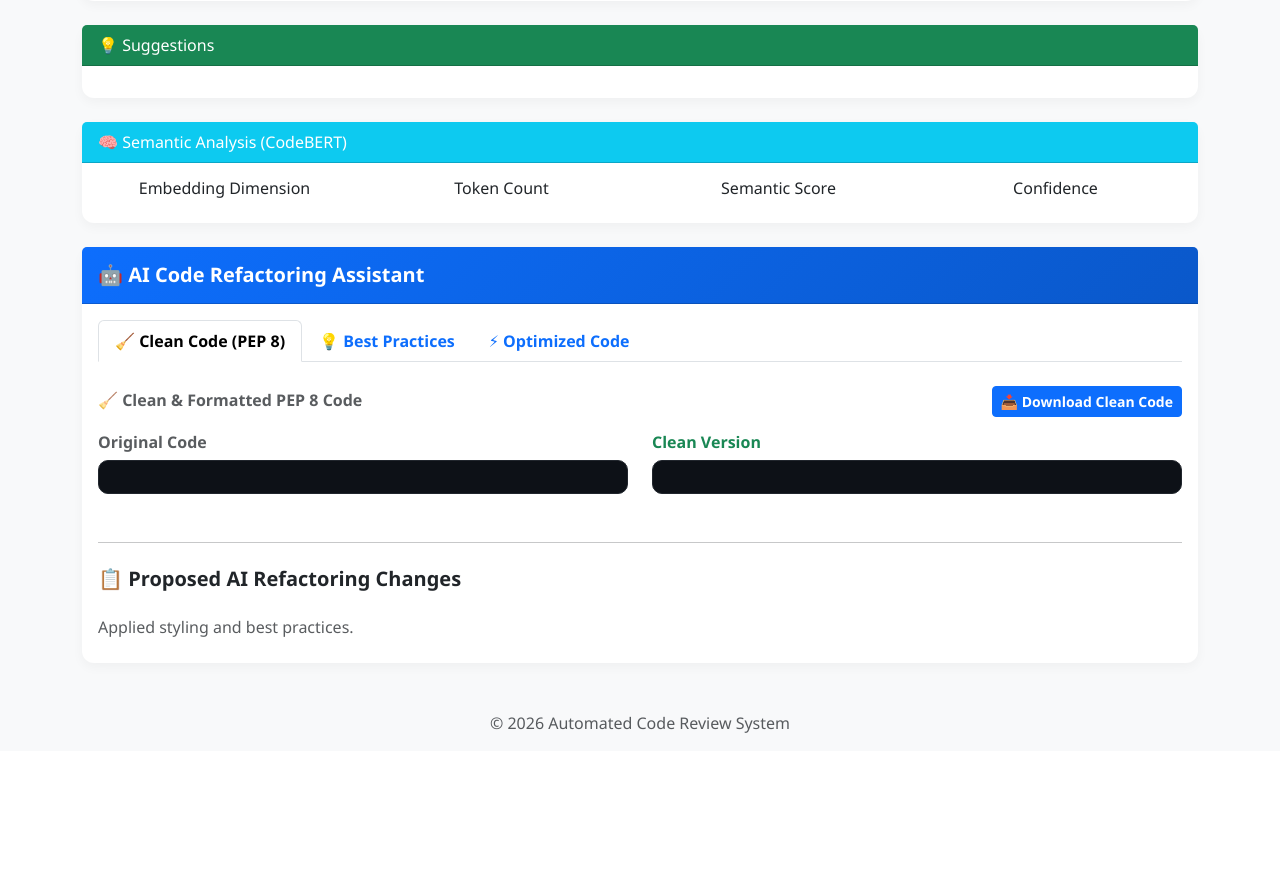
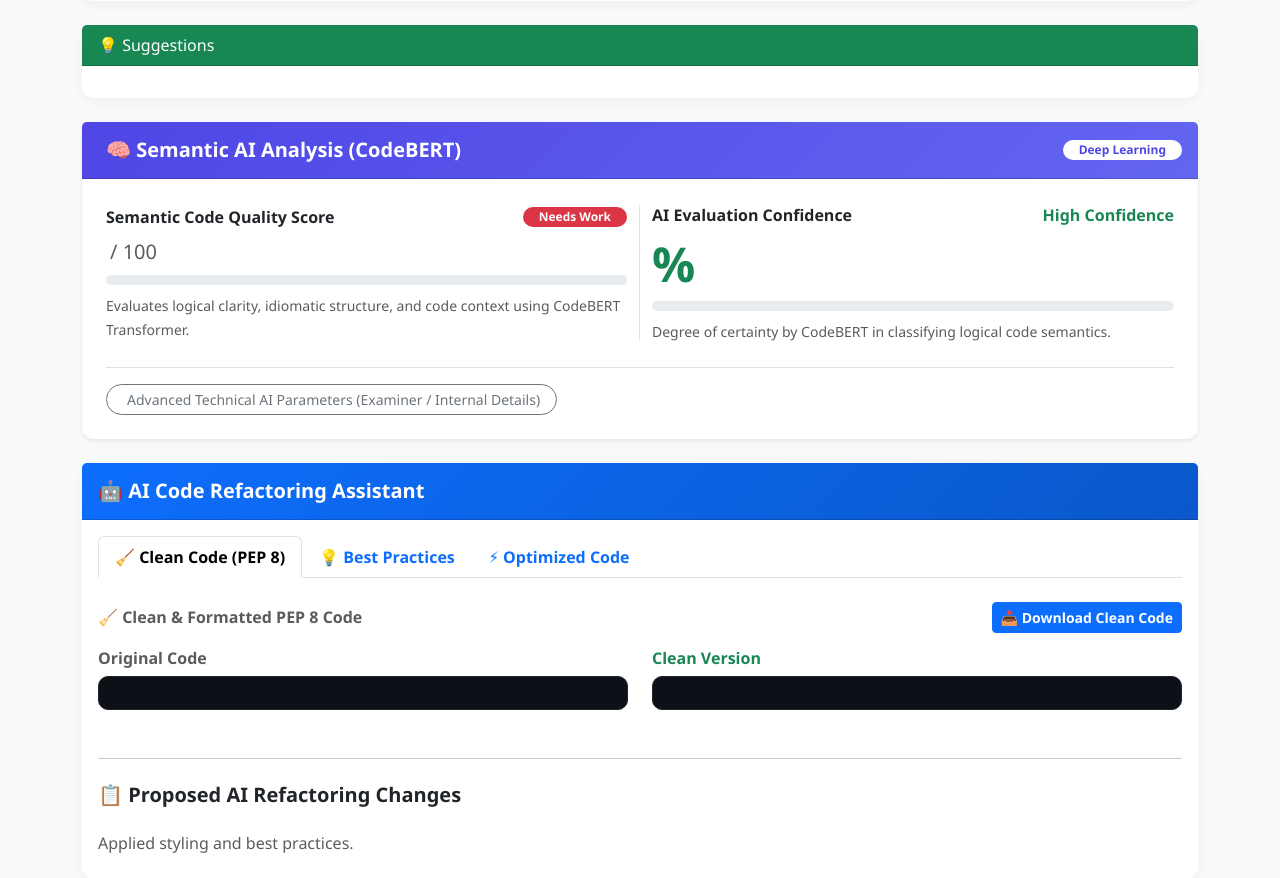
Before and after one commit to adityapatel2202/Automated-Code-Review-System, a Flask app: template app/templates/reports/result.html in a window 1280 px wide. Shown: the part 1492-2370 px from the top of the page. Before the commit the page ends 2225 px from the top, so only its background shows below. Run offline with Flask 3, Linux system fonts and the light colour scheme; the template is opened without the code that fills it, so the values that code supplies are empty; some libraries are stand-ins or nearby versions.

Commit message:
style: enhance Semantic Analysis UI with user-friendly score gauges and collapsible technical details

```diff
--- a/app/templates/reports/result.html
+++ b/app/templates/reports/result.html
@@ -312,62 +312,78 @@ Analysis Result
 
 </div>
 
-<!-- Semantic Analysis -->
-
-<div class="card dashboard-card mt-4">
-
-    <div class="card-header bg-info text-white">
-        🧠 Semantic Analysis (CodeBERT)
+<!-- Semantic Analysis (CodeBERT) -->
+<div class="card dashboard-card mt-4 shadow-sm border-0">
+    <div class="card-header text-white d-flex align-items-center justify-content-between py-3" style="background: linear-gradient(135deg, #4f46e5 0%, #6366f1 100%);">
+        <h5 class="mb-0 fw-bold"><i class="bi bi-brain me-2"></i>🧠 Semantic AI Analysis (CodeBERT)</h5>
+        <span class="badge bg-white text-indigo rounded-pill px-3 py-1 fw-semibold" style="color: #4f46e5;">Deep Learning</span>
     </div>
 
-    <div class="card-body">
-
-        <div class="row text-center">
-
-            <div class="col-md-3">
-
-                <h6>Embedding Dimension</h6>
-
-                <h3 class="text-primary">
-                    {{ result.semantic_analysis.embedding_dimension }}
-                </h3>
-
+    <div class="card-body p-4">
+        <div class="row align-items-center g-4">
+            <!-- Left: Semantic Quality Score Gauge -->
+            <div class="col-md-6 border-end">
+                <div class="d-flex align-items-center justify-content-between mb-2">
+                    <span class="fw-bold text-dark fs-6">Semantic Code Quality Score</span>
+                    <span class="badge {% if result.semantic_analysis.semantic_score >= 80 %}bg-success{% elif result.semantic_analysis.semantic_score >= 65 %}bg-primary{% elif result.semantic_analysis.semantic_score >= 50 %}bg-warning text-dark{% else %}bg-danger{% endif %} rounded-pill px-3 py-1">
+                        {% if result.semantic_analysis.semantic_score >= 80 %}Excellent{% elif result.semantic_analysis.semantic_score >= 65 %}Good Quality{% elif result.semantic_analysis.semantic_score >= 50 %}Average Quality{% else %}Needs Work{% endif %}
+                    </span>
+                </div>
+                <div class="d-flex align-items-baseline mb-2">
+                    <span class="display-5 fw-bold text-indigo" style="color: #4f46e5;">{{ result.semantic_analysis.semantic_score }}</span>
+                    <span class="text-muted fs-5 ms-1">/ 100</span>
+                </div>
+                <div class="progress rounded-pill mb-2" style="height: 10px;">
+                    <div class="progress-bar progress-bar-striped progress-bar-animated" role="progressbar"
+                         style="width: {{ result.semantic_analysis.semantic_score }}%; background-color: #4f46e5;"
+                         aria-valuenow="{{ result.semantic_analysis.semantic_score }}" aria-valuemin="0" aria-valuemax="100"></div>
+                </div>
+                <small class="text-muted">Evaluates logical clarity, idiomatic structure, and code context using CodeBERT Transformer.</small>
             </div>
 
-            <div class="col-md-3">
+            <!-- Right: AI Model Confidence -->
+            <div class="col-md-6">
+                <div class="d-flex align-items-center justify-content-between mb-2">
+                    <span class="fw-bold text-dark fs-6">AI Evaluation Confidence</span>
+                    <span class="text-success fw-bold"><i class="bi bi-shield-check me-1"></i>High Confidence</span>
+                </div>
+                <div class="d-flex align-items-baseline mb-2">
+                    <span class="display-5 fw-bold text-success">{{ result.semantic_analysis.confidence }}%</span>
+                </div>
+                <div class="progress rounded-pill mb-2" style="height: 10px;">
+                    <div class="progress-bar bg-success progress-bar-striped progress-bar-animated" role="progressbar"
+                         style="width: {{ result.semantic_analysis.confidence }}%;"
+                         aria-valuenow="{{ result.semantic_analysis.confidence }}" aria-valuemin="0" aria-valuemax="100"></div>
+                </div>
+                <small class="text-muted">Degree of certainty by CodeBERT in classifying logical code semantics.</small>
+            </div>
+        </div>
 
-                <h6>Token Count</h6>
+        <!-- Collapsible Advanced Technical Parameters (for Examiners / Technical Reviewers) -->
+        <div class="mt-4 pt-3 border-top">
+            <button class="btn btn-sm btn-outline-secondary rounded-pill px-3" type="button" data-bs-toggle="collapse" data-bs-target="#technicalModelDetails" aria-expanded="false" aria-controls="technicalModelDetails">
+                <i class="bi bi-gear-wide-connected me-1"></i> Advanced Technical AI Parameters (Examiner / Internal Details)
+            </button>
 
-                <h3 class="text-success">
-                    {{ result.semantic_analysis.token_count }}
-                </h3>
-
+            <div class="collapse mt-3" id="technicalModelDetails">
+                <div class="p-3 bg-light rounded border">
+                    <div class="row text-center g-3">
+                        <div class="col-md-6 border-end">
+                            <span class="text-muted small text-uppercase fw-semibold d-block">Embedding Dimension</span>
+                            <span class="h4 fw-bold text-dark">{{ result.semantic_analysis.embedding_dimension }}</span>
+                            <span class="d-block small text-muted">Vector representation size generated by CodeBERT neural network</span>
+                        </div>
+                        <div class="col-md-6">
+                            <span class="text-muted small text-uppercase fw-semibold d-block">Parsed Token Count</span>
+                            <span class="h4 fw-bold text-dark">{{ result.semantic_analysis.token_count }}</span>
+                            <span class="d-block small text-muted">Subword tokens processed by the tokenizer during inference</span>
+                        </div>
+                    </div>
+                </div>
             </div>
-
-            <div class="col-md-3">
-
-                <h6>Semantic Score</h6>
-
-                <h3 class="text-warning">
-                    {{ result.semantic_analysis.semantic_score }}
-                </h3>
-
-            </div>
-
-            <div class="col-md-3">
-
-                <h6>Confidence</h6>
-
-                <h3 class="text-danger">
-                    {{ result.semantic_analysis.confidence }}
-                </h3>
-
-            </div>
-
         </div>
 
     </div>
-
 </div>
 
 <!-- AI Improved Code panel -->
```
